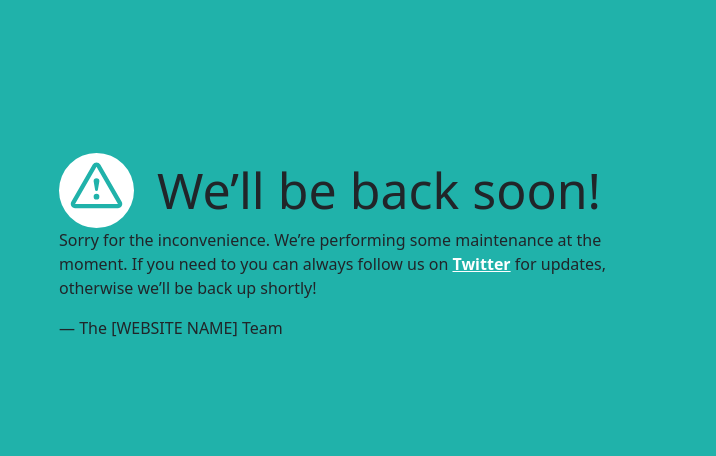
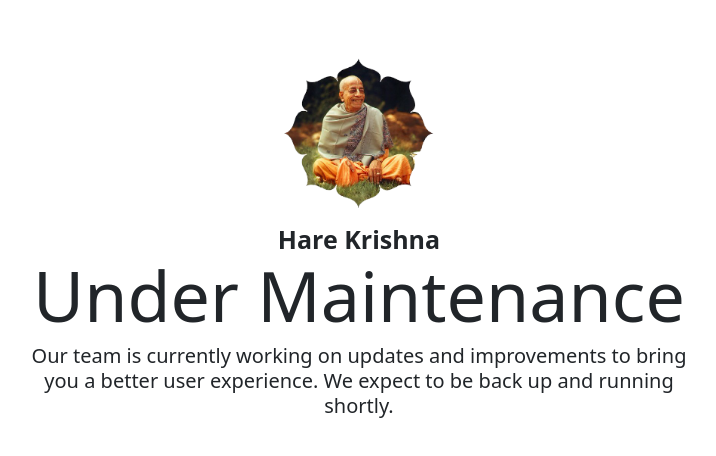
Before and after one commit to achyutsharan3267/mayapurbace, an Angular app: page / in a window 1280 px wide. Shown: the part 154-610 px from the top of the page, without its empty margins (281-997 px from the left). Built offline with nearby package versions, Linux system fonts and the light colour scheme.

Commit message:
Maintenance page update

```diff
--- a/src/app/maintenance/maintenance-page/maintenance-page.component.html
+++ b/src/app/maintenance/maintenance-page/maintenance-page.component.html
@@ -1,33 +1,14 @@
-<div class="d-flex wapper">
-  <article>
-    <svg xmlns="http://www.w3.org/2000/svg" viewBox="0 0 202.24 202.24">
-      <defs>
-        <style>
-          .cls-1 {
-            fill: #fff;
-          }
-
-        </style>
-      </defs>
-      <title>Asset 3</title>
-      <g id="Layer_2" data-name="Layer 2">
-        <g id="Capa_1" data-name="Capa 1">
-          <path class="cls-1"
-            d="M101.12,0A101.12,101.12,0,1,0,202.24,101.12,101.12,101.12,0,0,0,101.12,0ZM159,148.76H43.28a11.57,11.57,0,0,1-10-17.34L91.09,31.16a11.57,11.57,0,0,1,20.06,0L169,131.43a11.57,11.57,0,0,1-10,17.34Z" />
-          <path class="cls-1"
-            d="M101.12,36.93h0L43.27,137.21H159L101.13,36.94Zm0,88.7a7.71,7.71,0,1,1,7.71-7.71A7.71,7.71,0,0,1,101.12,125.63Zm7.71-50.13a7.56,7.56,0,0,1-.11,1.3l-3.8,22.49a3.86,3.86,0,0,1-7.61,0l-3.8-22.49a8,8,0,0,1-.11-1.3,7.71,7.71,0,1,1,15.43,0Z" />
-        </g>
-      </g>
-    </svg>
-    <h1 class="d-inline-block">We&rsquo;ll be back soon!</h1>
-    <div>
-      <p>Sorry for the inconvenience. We&rsquo;re performing some maintenance at the moment. If you need to you can
-        always
-        follow us on <a href="http://www.twitter.com/">Twitter</a> for updates, otherwise we&rsquo;ll be back up
-        shortly!
-      </p>
-      <p>&mdash; The [WEBSITE NAME] Team</p>
+<div class="main-wapper">
+  <div class="custom_container">
+    <div class="page-wapper text-center">
+      <figure class="maintenance-logo">
+        <img src="..//..//../assets/img/iscon-founder.png" alt="">
+      </figure>
+      <strong>hare krishna</strong>
+      <h1>under maintenance</h1>
+      <p>Our team is currently working on updates and improvements to bring you a better user experience. We expect to
+        be
+        back up and running shortly.</p>
     </div>
-  </article>
-
+  </div>
 </div>
--- a/src/app/maintenance/maintenance-page/maintenance-page.component.scss
+++ b/src/app/maintenance/maintenance-page/maintenance-page.component.scss
@@ -1,73 +1,30 @@
-html,
-body {
-  padding: 0;
-  margin: 0;
-  width: 100%;
-  height: 100%;
+.maintenance-logo {
+  img {
+    width: 150px;
+    height: 150px;
+  }
+}
+.custom_container {
+  display: flex;
+  align-items: center;
+  justify-content: center;
+  height: 100vh;
 }
 
-* {
-  box-sizing: border-box;
+.page-wapper {
+  width: 660px;
+  strong {
+    text-transform: capitalize;
+    font-size: 25px;
+    line-height: 30px;
+  }
+  h1 {
+    text-transform: capitalize;
+    font-size: 70px;
+    line-height: 80px;
+  }
+  p {
+    font-size: 20px;
+    line-height: 25px;
+  }
 }
-
-body {
-  text-align: center;
-  padding: 0;
-  background: #d6433b;
-  color: #fff;
-  font-family: Open Sans;
-}
-
-h1 {
-  font-size: 50px;
-  font-weight: 100;
-  text-align: center;
-}
-
-body {
-  font-family: Open Sans;
-  font-weight: 100;
-  font-size: 20px;
-  color: #fff;
-  text-align: center;
-  display: -webkit-box;
-  display: -ms-flexbox;
-  display: flex;
-  -webkit-box-pack: center;
-  -ms-flex-pack: center;
-  justify-content: center;
-  -webkit-box-align: center;
-  -ms-flex-align: center;
-  align-items: center;
-}
-
-article {
-  display: block;
-  width: 700px;
-  padding: 50px;
-  margin: 0 auto;
-}
-
-a {
-  color: #fff;
-  font-weight: bold;
-}
-
-a:hover {
-  text-decoration: none;
-}
-
-svg {
-  width: 75px;
-  margin-top: 1em;
-  vertical-align: bottom;
-  margin-right: 23px;
-}
-
-.wapper {
-  justify-content: center;
-  align-items: center;
-  height: 100vh;
-  width: 100vw;
-  background: lightseagreen;
-}
```
Also changed, not shown: src/assets/img/iscon-founder.png (added).
